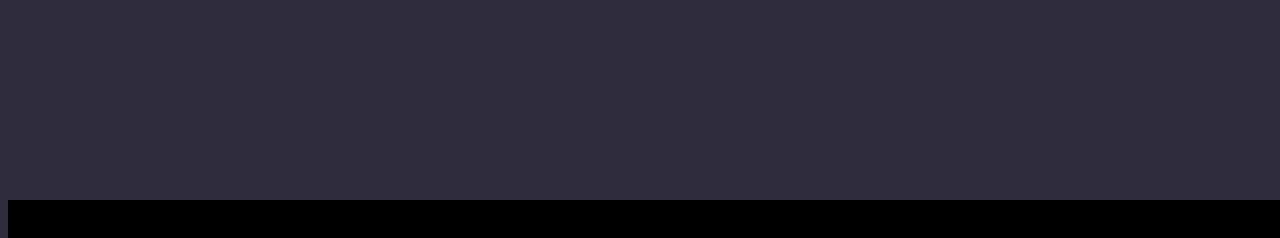
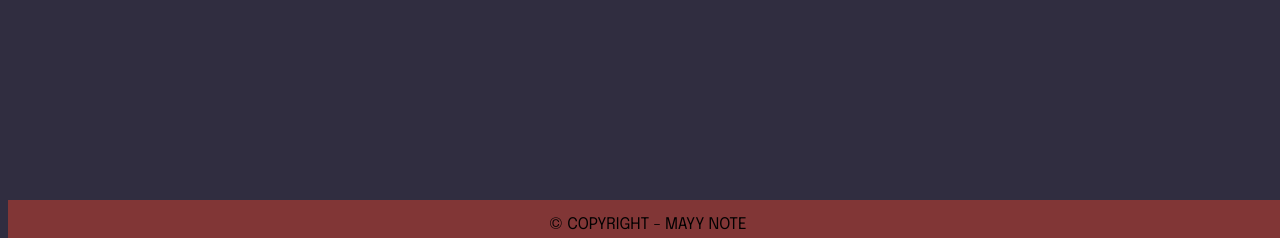
Before and after one commit to yoh4nyo/mayy_note, a PHP site: page /html/accueil_prof.php in a window 1280 px wide. Shown: the part 562-800 px from the top of the page. Run offline with PHP 8.4, Linux system fonts and the light colour scheme.

Commit message:
Update style_footer.css

```diff
--- a/css/style_footer.css
+++ b/css/style_footer.css
@@ -5,7 +5,7 @@ footer {
     bottom: 0;
     width: 100%;
     height: 38px;
-    background-color: black;
+    background-color: rgb(129, 54, 54);
     text-align: center;
 }
 
```
